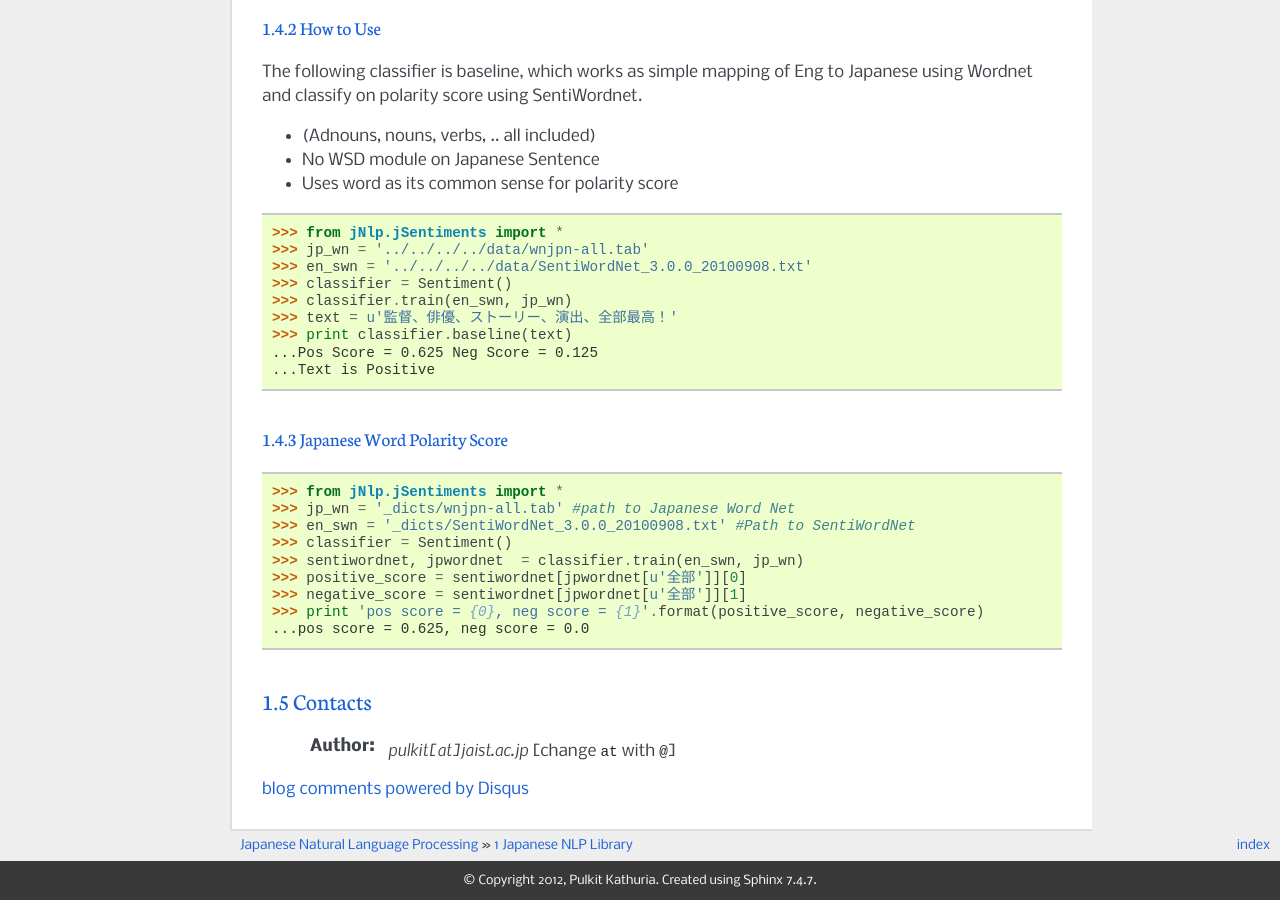
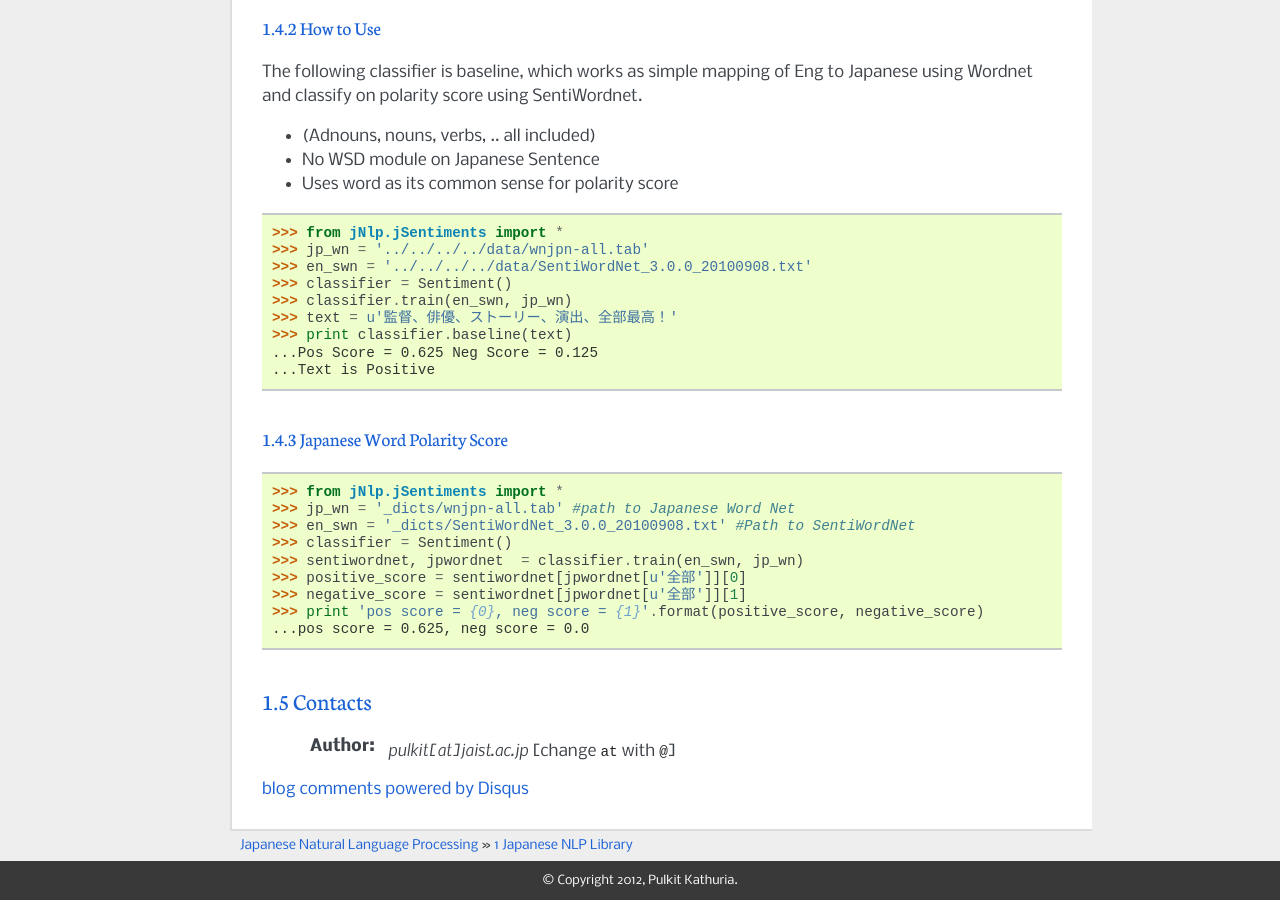
Before and after one commit to kevincobain2000/jProcessing, a Sphinx documentation site: the page built from docs/index.rst, in a window 1280 px wide and 900 px high, scrolled down 6372 px. Built offline with Sphinx 7.4.7, drawn with Linux system fonts in a browser that asks for light colours; comment, search, counter and statistics services are not loaded; some of the changed text lies outside the part shown.

Commit message:
automatic push committed

```diff
--- a/docs/conf.py
+++ b/docs/conf.py
@@ -141,16 +141,16 @@ html_static_path = ['_static']
 #html_domain_indices = True
 
 # If false, no index is generated.
-#html_use_index = True
+html_use_index = False
 
 # If true, the index is split into individual pages for each letter.
 #html_split_index = False
 
 # If true, links to the reST sources are added to the pages.
-#html_show_sourcelink = True
+html_show_sourcelink = False
 
 # If true, "Created using Sphinx" is shown in the HTML footer. Default is True.
-#html_show_sphinx = True
+html_show_sphinx = False
 
 # If true, "(C) Copyright ..." is shown in the HTML footer. Default is True.
 #html_show_copyright = True
```
Also changed, not shown: 5 other files.
